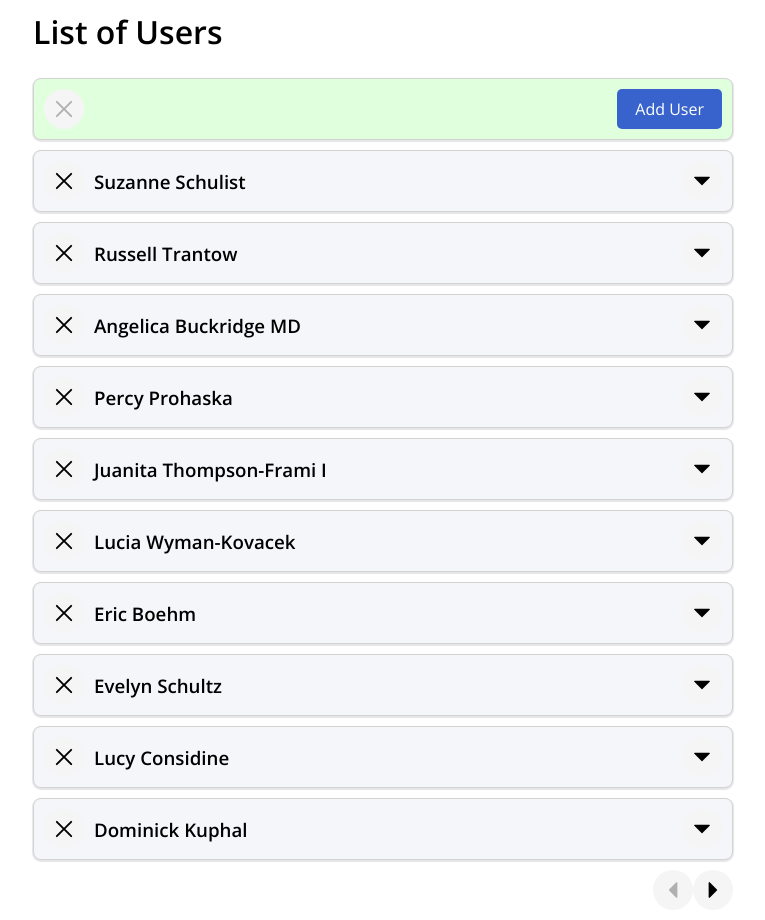
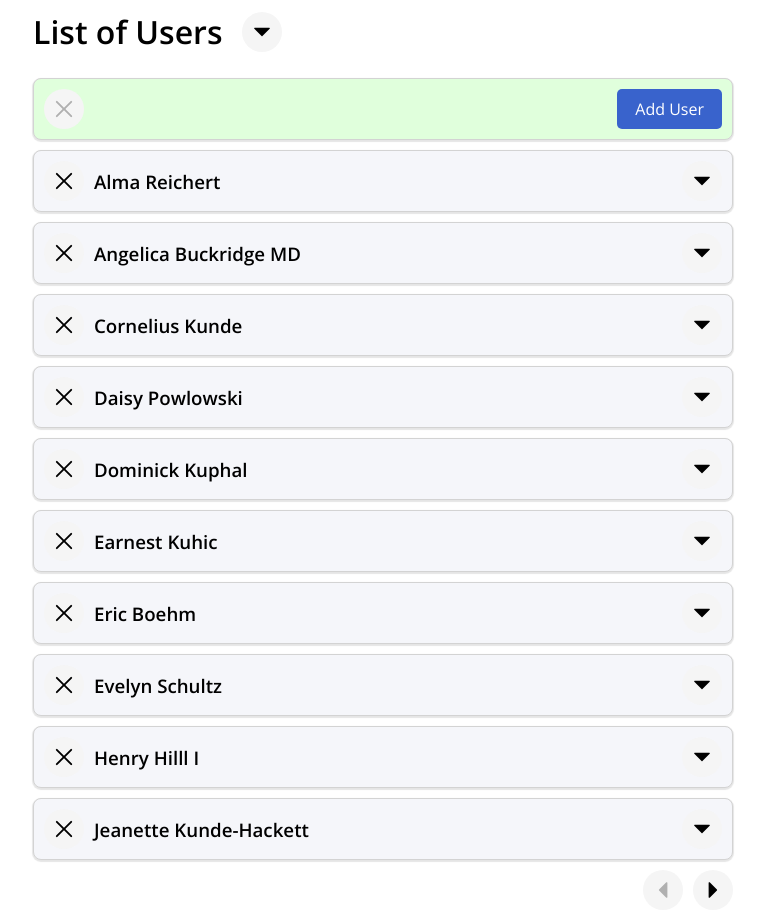
Before and after one commit to swatijain1095/media, a React (Create React App) app: page / in a window 1280 px wide. Shown: the whole page, without its empty margins (257-1022 px from the left). Built offline with nearby package versions, Linux system fonts and the light colour scheme; data requests are answered from the project's data file.

Commit message:
Added useContext hook and also users sorting logic

```diff
--- a/db.json
+++ b/db.json
@@ -81,10 +81,6 @@
       "name": "Jimmie Bechtelar"
     },
     {
-      "id": "2756809a-4963-4bd9-ab1c-3b47be39c85e",
-      "name": "Teri Harber I"
-    },
-    {
       "id": "0a685360-b2b4-42cd-a2eb-0c7db46fa5a4",
       "name": "Joanna Torphy"
     },
@@ -99,6 +95,10 @@
     {
       "id": "64fc8b7c-5a09-4fba-b2a8-2b3fd8a1aa69",
       "name": "June Parisian"
+    },
+    {
+      "id": "3788ff2f-6fb7-441b-8698-faa0670ef838",
+      "name": "Shubham"
     }
   ],
   "albums": [
@@ -803,41 +803,6 @@
       "images": []
     },
     {
-      "id": "61aff631-1e7f-4991-912c-0a2abe7c807c",
-      "title": "Awesome Rubber Pants",
-      "description": "The slim & simple Maple Gaming Keyboard from Dev Byte comes with a sleek body and 7- Color RGB LED Back-lighting for smart functionality",
-      "userId": "2756809a-4963-4bd9-ab1c-3b47be39c85e",
-      "images": []
-    },
-    {
-      "id": "92ce82d5-25b4-4d9b-a88e-9b8ed203fcf6",
-      "title": "Gorgeous Frozen Table",
-      "description": "Carbonite web goalkeeper gloves are ergonomically designed to give easy fit",
-      "userId": "2756809a-4963-4bd9-ab1c-3b47be39c85e",
-      "images": []
-    },
-    {
-      "id": "38c05836-6391-4c22-9eb4-9db094570238",
-      "title": "Unbranded Wooden Chips",
-      "description": "The Apollotech B340 is an affordable wireless mouse with reliable connectivity, 12 months battery life and modern design",
-      "userId": "2756809a-4963-4bd9-ab1c-3b47be39c85e",
-      "images": []
-    },
-    {
-      "id": "0c625725-db9b-4ffb-a308-b57c42f438d4",
-      "title": "Gorgeous Steel Hat",
-      "description": "The Nagasaki Lander is the trademarked name of several series of Nagasaki sport bikes, that started with the 1984 ABC800J",
-      "userId": "2756809a-4963-4bd9-ab1c-3b47be39c85e",
-      "images": []
-    },
-    {
-      "id": "9f06395d-a06b-4a06-8ce2-c767c2f35833",
-      "title": "Luxurious Soft Pizza",
-      "description": "The slim & simple Maple Gaming Keyboard from Dev Byte comes with a sleek body and 7- Color RGB LED Back-lighting for smart functionality",
-      "userId": "2756809a-4963-4bd9-ab1c-3b47be39c85e",
-      "images": []
-    },
-    {
       "id": "08415873-2f86-4876-8a6a-8ecdcf56f80f",
       "title": "Elegant Steel Ball",
       "description": "The automobile layout consists of a front-engine design, with transaxle-type transmissions mounted at the rear of the engine and four wheel drive",
--- a/src/App.js
+++ b/src/App.js
@@ -1,12 +1,33 @@
+import { useState } from "react";
 import { UserList } from "./components/UserList";
 import "./style.scss";
+import { UserContext } from "./contexts/usersContext";
+import { Sorting } from "./components/Sorting";
 
 function App() {
+  const [users, setUsers] = useState([]);
+  const [usersConfig, setUserConfig] = useState({
+    pageNo: 1,
+    order: "asc",
+  });
+
   return (
-    <div className="app">
-      <h1>List of Users</h1>
-      <UserList />
-    </div>
+    <UserContext.Provider
+      value={{
+        users,
+        setUsers,
+        usersConfig,
+        setUserConfig,
+      }}
+    >
+      <div className="app">
+        <div className="app__header">
+          <h1>List of Users</h1>
+          <Sorting />
+        </div>
+        <UserList />
+      </div>
+    </UserContext.Provider>
   );
 }
 
--- a/src/components/Pagination/Pagination.js
+++ b/src/components/Pagination/Pagination.js
@@ -1,11 +1,15 @@
 import { GoTriangleLeft, GoTriangleRight } from "react-icons/go";
 import { Button } from "../Button";
 import "./style.scss";
-import { useState } from "react";
+import { useContext, useState } from "react";
+import { UserContext } from "../../contexts/usersContext";
 
-export const Pagination = ({ fetchUsers }) => {
-  const [pageNo, setPageNo] = useState(1);
+export const Pagination = () => {
   const [isNextPageDisabled, setIsNextPageDisabled] = useState(false);
+  const {
+    setUserConfig,
+    usersConfig: { pageNo },
+  } = useContext(UserContext);
 
   const handleClick = (dir) => {
     let _pageNo = pageNo;
@@ -14,8 +18,12 @@ export const Pagination = ({ fetchUsers }) => {
     } else {
       _pageNo += 1;
     }
-    fetchUsers(_pageNo);
-    setPageNo(_pageNo);
+    setUserConfig((prevVal) => {
+      return {
+        ...prevVal,
+        pageNo: _pageNo,
+      };
+    });
     checkNextPageDisabled(_pageNo + 1);
   };
 
--- a/src/components/Pagination/style.scss
+++ b/src/components/Pagination/style.scss
@@ -1,4 +1,5 @@
 .pagination {
   display: flex;
   justify-content: end;
+  gap: 10px;
 }
--- /dev/null
+++ b/src/components/Sorting/Sorting.js
@@ -0,0 +1,35 @@
+import { GoTriangleUp, GoTriangleDown } from "react-icons/go";
+import { Button } from "../Button";
+import { useContext } from "react";
+import { UserContext } from "../../contexts/usersContext";
+
+export const Sorting = () => {
+  const {
+    setUserConfig,
+    usersConfig: { order },
+  } = useContext(UserContext);
+
+  const handleClick = (order) => {
+    setUserConfig((prevVal) => {
+      return {
+        ...prevVal,
+        order,
+      };
+    });
+  };
+
+  return (
+    <div className="sorting">
+      <Button
+        btnType="icon"
+        onClick={() => handleClick(order === "desc" ? "asc" : "desc")}
+      >
+        {order === "desc" ? (
+          <GoTriangleUp size={"2rem"} />
+        ) : (
+          <GoTriangleDown size={"2rem"} />
+        )}
+      </Button>
+    </div>
+  );
+};
--- /dev/null
+++ b/src/components/Sorting/index.js
@@ -0,0 +1,3 @@
+import { Sorting } from "./Sorting";
+
+export { Sorting };
--- a/src/components/UserList/UserList.js
+++ b/src/components/UserList/UserList.js
@@ -1,18 +1,23 @@
-import { useEffect, useState } from "react";
+import { useCallback, useContext, useEffect } from "react";
 import { User } from "../User";
 import { AddUser } from "../AddUser";
 import { Pagination } from "../Pagination";
+import { UserContext } from "../../contexts/usersContext";
 
 function UserList() {
-  const [users, setUsers] = useState([]);
+  const {
+    users,
+    setUsers,
+    usersConfig: { pageNo, order },
+  } = useContext(UserContext);
 
-  async function fetchUsers(_pageNo = 1) {
+  const fetchUsers = useCallback(async () => {
     const response = await fetch(
-      `http://localhost:3001/users?_page=${_pageNo}`
+      `http://localhost:3001/users?_page=${pageNo}&_sort=name&_order=${order}`
     );
     const users = await response.json();
     setUsers(users);
-  }
+  }, [setUsers, pageNo, order]);
 
   async function deleteData(id) {
     await fetch(`http://localhost:3001/users/${id}`, {
@@ -23,7 +28,7 @@ function UserList() {
 
   useEffect(() => {
     fetchUsers();
-  }, []);
+  }, [fetchUsers, pageNo, order]);
 
   return (
     <div>
@@ -31,7 +36,7 @@ function UserList() {
       {users.map((user) => (
         <User key={user.id} user={user} onDelete={deleteData} />
       ))}
-      <Pagination fetchUsers={fetchUsers} />
+      <Pagination />
     </div>
   );
 }
--- /dev/null
+++ b/src/contexts/usersContext.js
@@ -0,0 +1,11 @@
+import { createContext } from "react";
+
+export const UserContext = createContext({
+  users: [],
+  setUsers: () => {},
+  usersConfig: {
+    pageNo: 1,
+    order: "asc",
+  },
+  setUserConfig: () => {},
+});
--- a/src/style.scss
+++ b/src/style.scss
@@ -32,4 +32,10 @@ span {
   display: flex;
   flex-direction: column;
   gap: 15px;
+
+  &__header {
+    display: flex;
+    gap: 20px;
+    align-items: center;
+  }
 }
```
